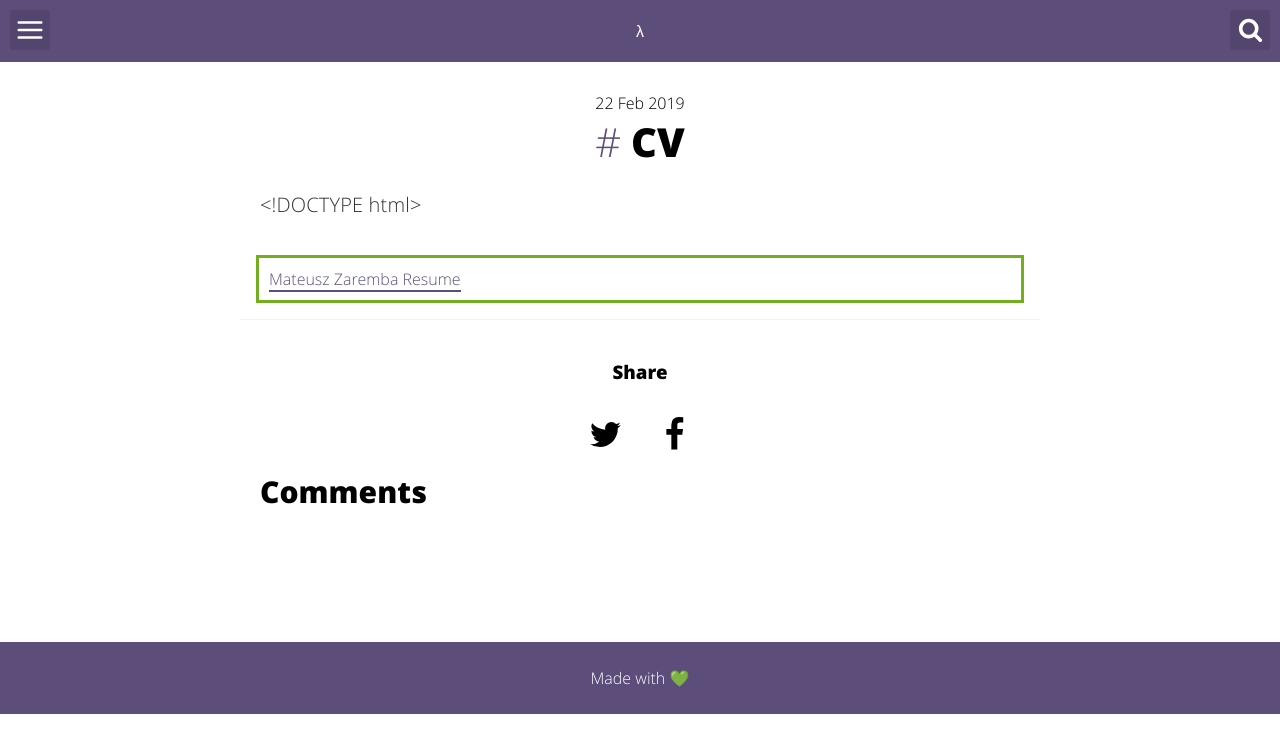
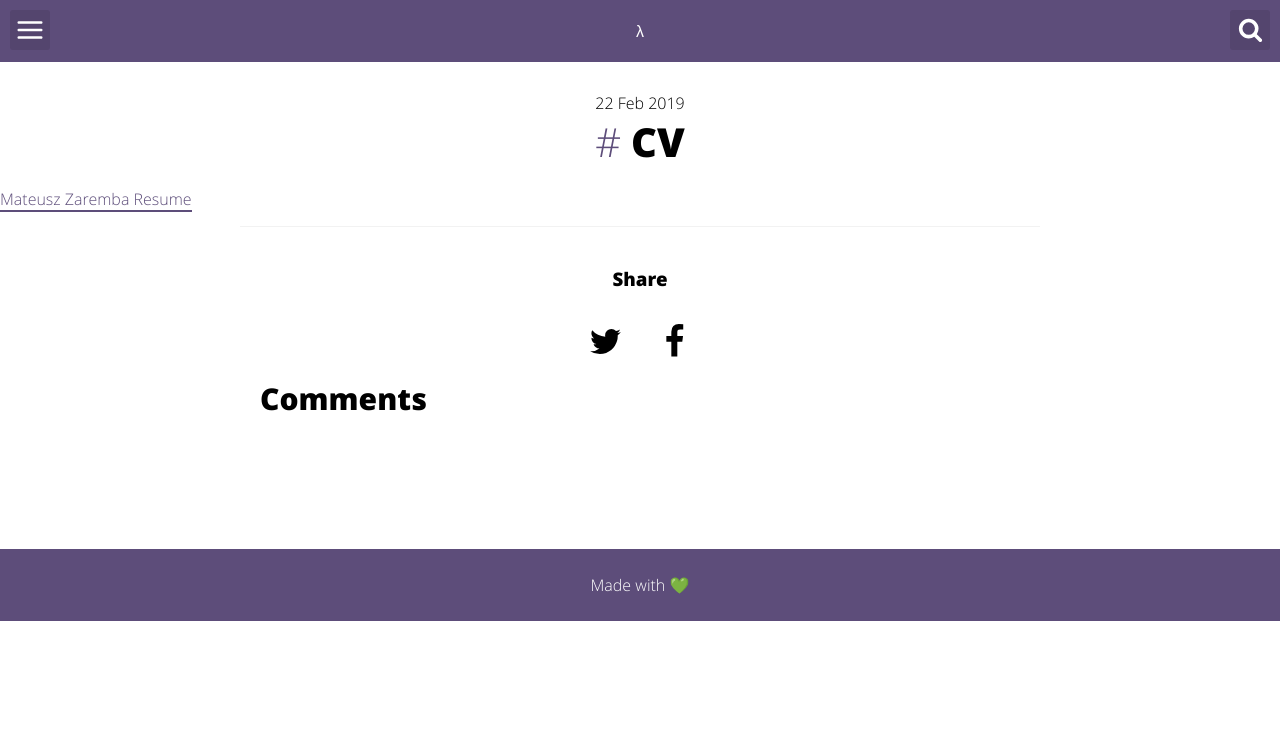
Before and after one commit to matzar/matzar.github.io, a Jekyll site: the page built from _posts/2016-02-10-cv.md, in a window 1280 px wide. Shown: the top 753 px of the page. Built offline with Jekyll 4.4.1, drawn with Linux system fonts in a browser that asks for light colours; comment, search, counter and statistics services are not loaded.

Commit message:
cd.md align middle

```diff
--- a/_posts/2016-02-10-cv.md
+++ b/_posts/2016-02-10-cv.md
@@ -11,22 +11,8 @@
 twitter_text: 'Mateusz Zaremba CV'
 ---
 
-<!DOCTYPE html>
-<html>
-<head>
-<style>
-.center {
-  margin: auto;
-  width: 60%;
-  border: 3px solid #73AD21;
-  padding: 10px;
-}
-</style>
-</head>
-<body>
-
 <div class="center">
-<object data="https://github.com/matzar/matzar.github.io/raw/master/pdf/Mateusz%20Zaremba%20Resume.pdf" type="application/pdf"  width="1200" height="1000" align="center">
+<object data="https://github.com/matzar/matzar.github.io/raw/master/pdf/Mateusz%20Zaremba%20Resume.pdf" type="application/pdf"  width="600" height="500" align="middle">
   <a href="https://github.com/matzar/matzar.github.io/raw/master/pdf/Mateusz%20Zaremba%20Resume.pdf">Mateusz Zaremba Resume</a>
 </object>
 </div>
```
